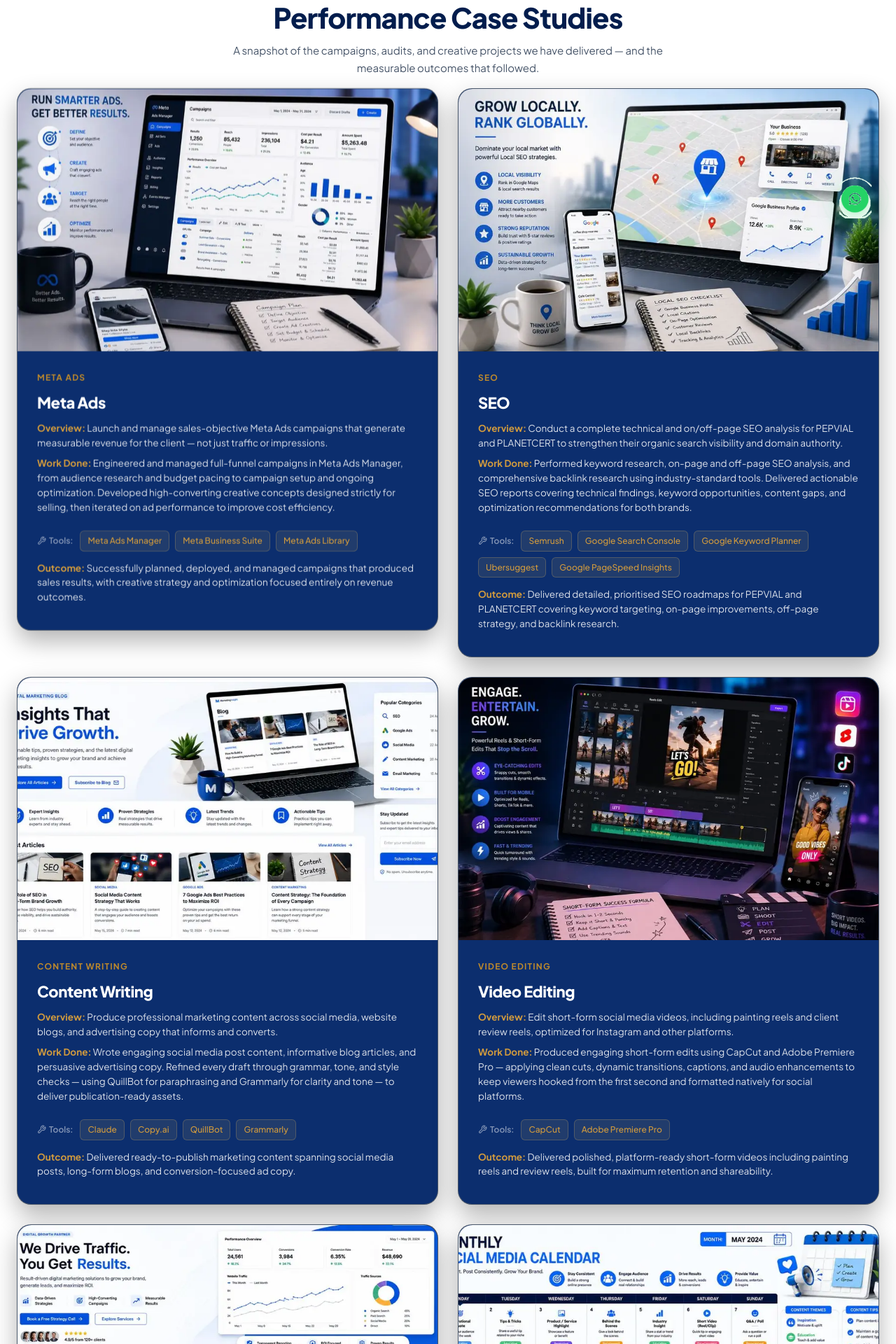
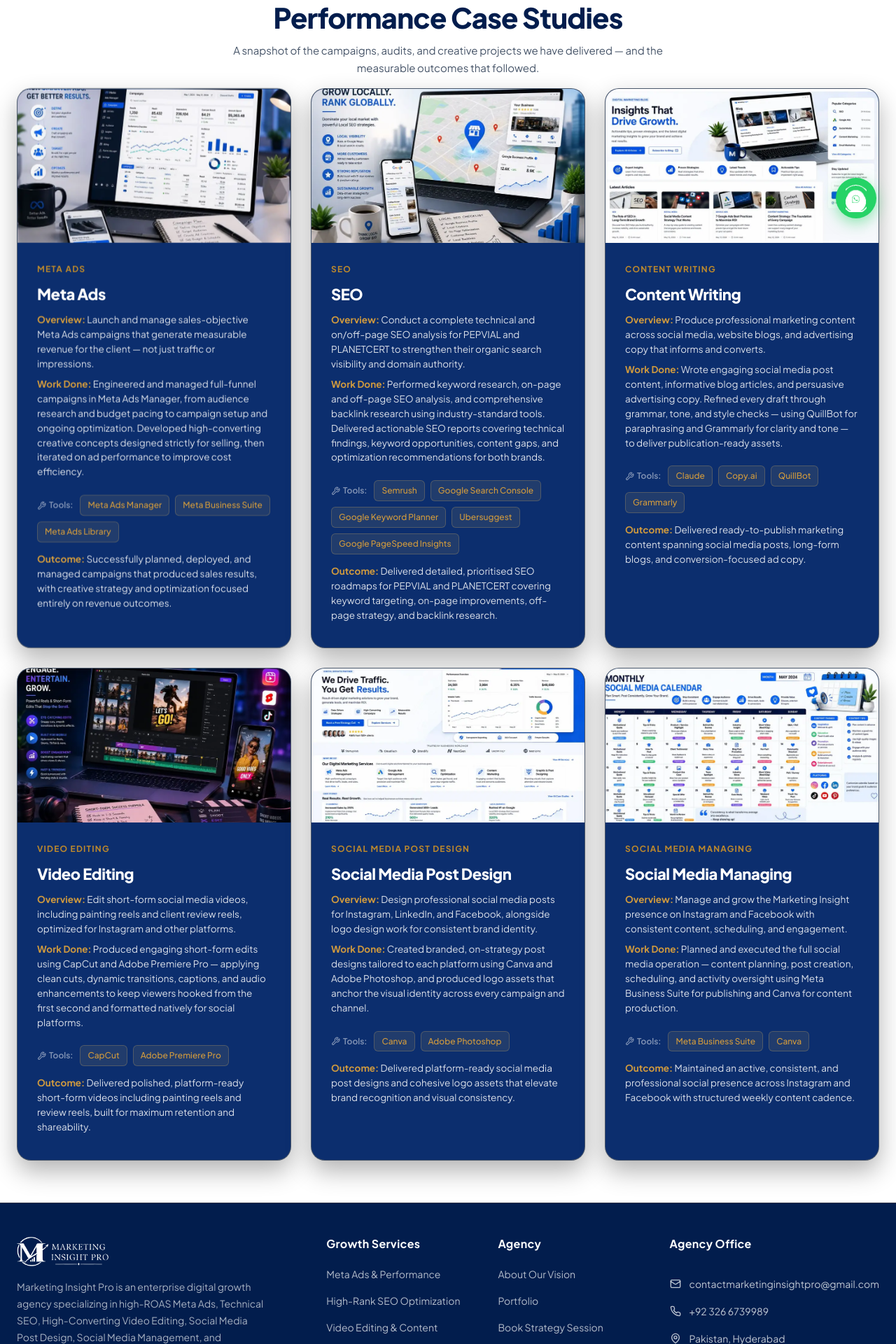
Before and after one commit to aishtiaque875-hub/Marketing-Insight-Pro-, a React (Vite) app: page /portfolio in a window 1280 px wide. Shown: the part 460-2380 px from the top of the page at 70% size. Built offline with nearby package versions, Linux system fonts and the light colour scheme.

Commit message:
Update: FormSubmit AJAX, email fix, badge colors, WhatsApp icon, portfolio layout, animations

```diff
--- a/src/components/FaqItem.jsx
+++ b/src/components/FaqItem.jsx
@@ -1,15 +1,27 @@
-import { useState } from 'react'
+import { useState, useRef } from 'react'
 import { ChevronDown } from 'lucide-react'
 
 export default function FaqItem({ q, a }) {
   const [open, setOpen] = useState(false)
+  const bodyRef = useRef(null)
+
   return (
     <div className={`faq-item ${open ? 'is-open' : ''}`}>
       <button type="button" className="faq-question" onClick={() => setOpen((v) => !v)}>
         <span>{q}</span>
-        <ChevronDown size={18} className="faq-chevron" />
+        <span className="faq-chevron-wrap">
+          <ChevronDown size={18} className="faq-chevron" />
+        </span>
       </button>
-      {open && <p className="faq-answer">{a}</p>}
+      <div
+        ref={bodyRef}
+        className="faq-body"
+        style={{
+          maxHeight: open ? (bodyRef.current ? bodyRef.current.scrollHeight + 'px' : '500px') : '0px',
+        }}
+      >
+        <p className="faq-answer">{a}</p>
+      </div>
     </div>
   )
 }
--- a/src/components/Footer.css
+++ b/src/components/Footer.css
@@ -71,18 +71,17 @@
 }
 
 .footer-logo-box {
-  background-color: #FFFFFF;
-  padding: 8px 16px;
-  border-radius: 8px;
+  background-color: transparent;
+  padding: 0;
   display: inline-flex;
   align-items: center;
   margin-bottom: 18px;
-  box-shadow: 0 4px 12px rgba(0, 0, 0, 0.15);
 }
 
 .footer-logo {
   height: 42px;
   width: auto;
+  filter: brightness(0) invert(1);  /* Makes logo fully white */
 }
 
 .brand-desc {
--- a/src/components/WhatsAppButton.css
+++ b/src/components/WhatsAppButton.css
@@ -2,29 +2,33 @@
   position: fixed;
   bottom: 28px;
   right: 28px;
-  width: 60px;
-  height: 60px;
+  width: 58px;
+  height: 58px;
+  border-radius: 50%;
+  background: #25D366;
   display: flex;
   align-items: center;
   justify-content: center;
   z-index: 999999;
-  transition: transform 0.3s cubic-bezier(0.16, 1, 0.3, 1), filter 0.3s ease;
+  transition: transform 0.3s cubic-bezier(0.16, 1, 0.3, 1), box-shadow 0.3s ease;
   border: none;
-  background: transparent;
+  box-shadow: 0 6px 20px rgba(37, 211, 102, 0.5);
   text-decoration: none;
-  filter: drop-shadow(0 6px 16px rgba(37, 211, 102, 0.45));
+  overflow: hidden;
 }
 
 .whatsapp-fab:hover {
   transform: scale(1.1) translateY(-3px);
-  filter: drop-shadow(0 12px 24px rgba(37, 211, 102, 0.6));
+  box-shadow: 0 12px 32px rgba(37, 211, 102, 0.65);
 }
 
 .whatsapp-img-icon {
-  width: 100%;
-  height: 100%;
+  width: 70%;
+  height: 70%;
   object-fit: contain;
+  object-position: center;
   display: block;
+  filter: brightness(10);   /* Force pure white if icon has colour */
 }
 
 
--- a/src/pages/Home.css
+++ b/src/pages/Home.css
@@ -11,10 +11,16 @@
   top: -120px;
   left: 50%;
   transform: translateX(-50%);
-  width: 800px;
-  height: 450px;
-  background: radial-gradient(ellipse at center, rgba(219, 183, 98, 0.12) 0%, transparent 70%);
+  width: 900px;
+  height: 500px;
+  background: radial-gradient(ellipse at center, rgba(219, 183, 98, 0.14) 0%, transparent 70%);
   pointer-events: none;
+  animation: heroGlowPulse 8s ease-in-out infinite alternate;
+}
+
+@keyframes heroGlowPulse {
+  0%   { opacity: 0.7; transform: translateX(-50%) scale(1); }
+  100% { opacity: 1;   transform: translateX(-48%) scale(1.08); }
 }
 
 .hero-inner {
@@ -486,10 +492,106 @@
   width: 100%;
 }
 
-/* FAQ SECTION */
+/* ===== FAQ SECTION — Premium accordion, matching reference style ===== */
+.faq-section {
+  background: #FFFFFF;
+}
+
 .faq-list {
   max-width: 820px;
   margin: 0 auto;
+  display: flex;
+  flex-direction: column;
+  gap: 0;
+}
+
+.faq-item {
+  border: 1px solid #e2e8f0;
+  border-radius: 14px;
+  overflow: hidden;
+  margin-bottom: 12px;
+  background: #ffffff;
+  transition: box-shadow 0.3s ease, border-color 0.3s ease;
+}
+
+.faq-item:hover {
+  box-shadow: 0 4px 24px rgba(2, 29, 77, 0.07);
+  border-color: rgba(189, 137, 44, 0.35);
+}
+
+.faq-item.is-open {
+  border-color: rgba(189, 137, 44, 0.5);
+  box-shadow: 0 6px 28px rgba(2, 29, 77, 0.09);
+}
+
+.faq-question {
+  width: 100%;
+  display: flex;
+  align-items: center;
+  justify-content: space-between;
+  gap: 16px;
+  padding: 20px 24px;
+  background: transparent;
+  border: none;
+  text-align: left;
+  cursor: pointer;
+  font-family: var(--font-display);
+  font-size: 16px;
+  font-weight: 700;
+  color: #021D4D;
+  line-height: 1.4;
+  transition: color 0.25s ease;
+}
+
+.faq-question:hover {
+  color: var(--gold-primary);
+}
+
+.faq-item.is-open .faq-question {
+  color: var(--gold-primary);
+}
+
+.faq-chevron-wrap {
+  width: 32px;
+  height: 32px;
+  border-radius: 50%;
+  background: rgba(189, 137, 44, 0.1);
+  border: 1px solid rgba(189, 137, 44, 0.25);
+  display: flex;
+  align-items: center;
+  justify-content: center;
+  flex-shrink: 0;
+  transition: background 0.3s ease, transform 0.35s cubic-bezier(0.16,1,0.3,1);
+}
+
+.faq-item.is-open .faq-chevron-wrap {
+  background: var(--gold-primary);
+  transform: rotate(180deg);
+}
+
+.faq-chevron {
+  color: var(--gold-primary);
+  transition: color 0.3s ease;
+  flex-shrink: 0;
+}
+
+.faq-item.is-open .faq-chevron {
+  color: #ffffff;
+}
+
+/* Smooth animated body */
+.faq-body {
+  overflow: hidden;
+  max-height: 0;
+  transition: max-height 0.4s cubic-bezier(0.16, 1, 0.3, 1);
+}
+
+.faq-answer {
+  padding: 0 24px 22px;
+  font-size: 14.5px;
+  color: #475569;
+  line-height: 1.75;
+  margin: 0;
 }
 
 /* CTA BANNER */
--- a/src/pages/Portfolio.css
+++ b/src/pages/Portfolio.css
@@ -18,40 +18,46 @@
   line-height: 1.7;
 }
 
-/* Strict 2-column grid on desktop, 1-column on mobile */
+/* 3-column auto-fit grid, collapses to 1-column on mobile */
 .portfolio-grid {
   display: grid;
-  grid-template-columns: 1fr 1fr;
+  grid-template-columns: repeat(auto-fit, minmax(320px, 1fr));
   gap: 28px;
 }
 
 .portfolio-card {
   display: flex;
   flex-direction: column;
-  height: auto;         /* Auto adjust to content */
-  min-height: 0;        /* Allow shrinking */
-  overflow: visible;    /* No content cropping */
+  height: 100%;
+  overflow: hidden;
   border: 1px solid rgba(219, 183, 98, 0.25);
   background: var(--navy-surface);
   border-radius: var(--radius-lg);
+  transition: transform 0.4s cubic-bezier(0.16,1,0.3,1), box-shadow 0.4s cubic-bezier(0.16,1,0.3,1), border-color 0.3s ease;
 }
 
-/* Image container — fixed aspect ratio, no distortion */
+.portfolio-card:hover {
+  transform: translateY(-6px);
+  box-shadow: 0 20px 44px -8px rgba(21,44,101,0.28), 0 0 28px rgba(219,183,98,0.18);
+  border-color: var(--gold-primary);
+}
+
+/* Fixed-height image container — center-cropped, no distortion */
 .portfolio-image-wrap {
   position: relative;
   width: 100%;
-  aspect-ratio: 16 / 10;
+  height: 220px;
   overflow: hidden;
   flex-shrink: 0;
-  border-radius: var(--radius-lg) var(--radius-lg) 0 0;
 }
 
 .portfolio-image-wrap img {
   width: 100%;
   height: 100%;
   object-fit: cover;
+  object-position: center center;
   display: block;
-  transition: transform 0.5s ease;
+  transition: transform 0.55s cubic-bezier(0.16,1,0.3,1);
 }
 
 .portfolio-card:hover .portfolio-image-wrap img {
```
